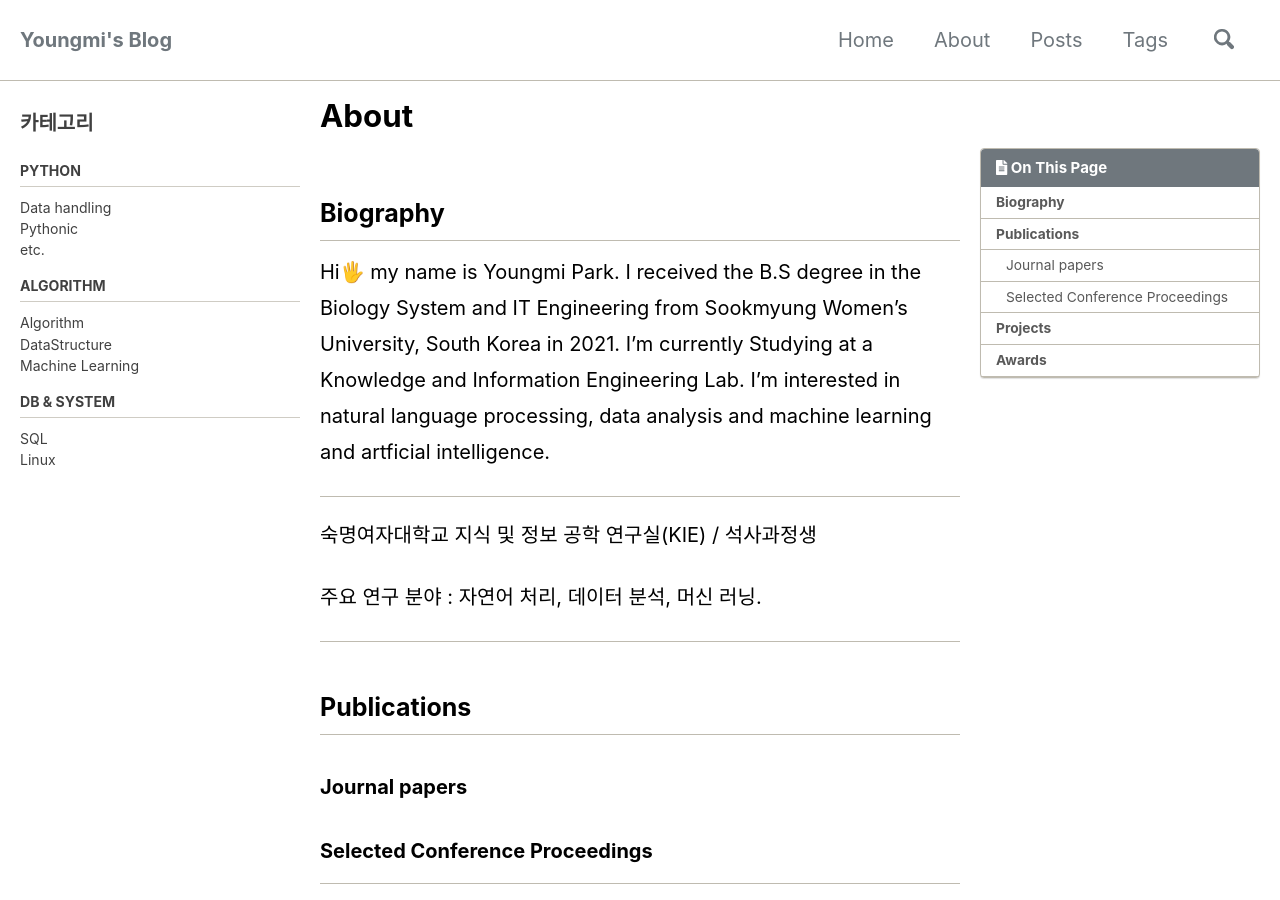
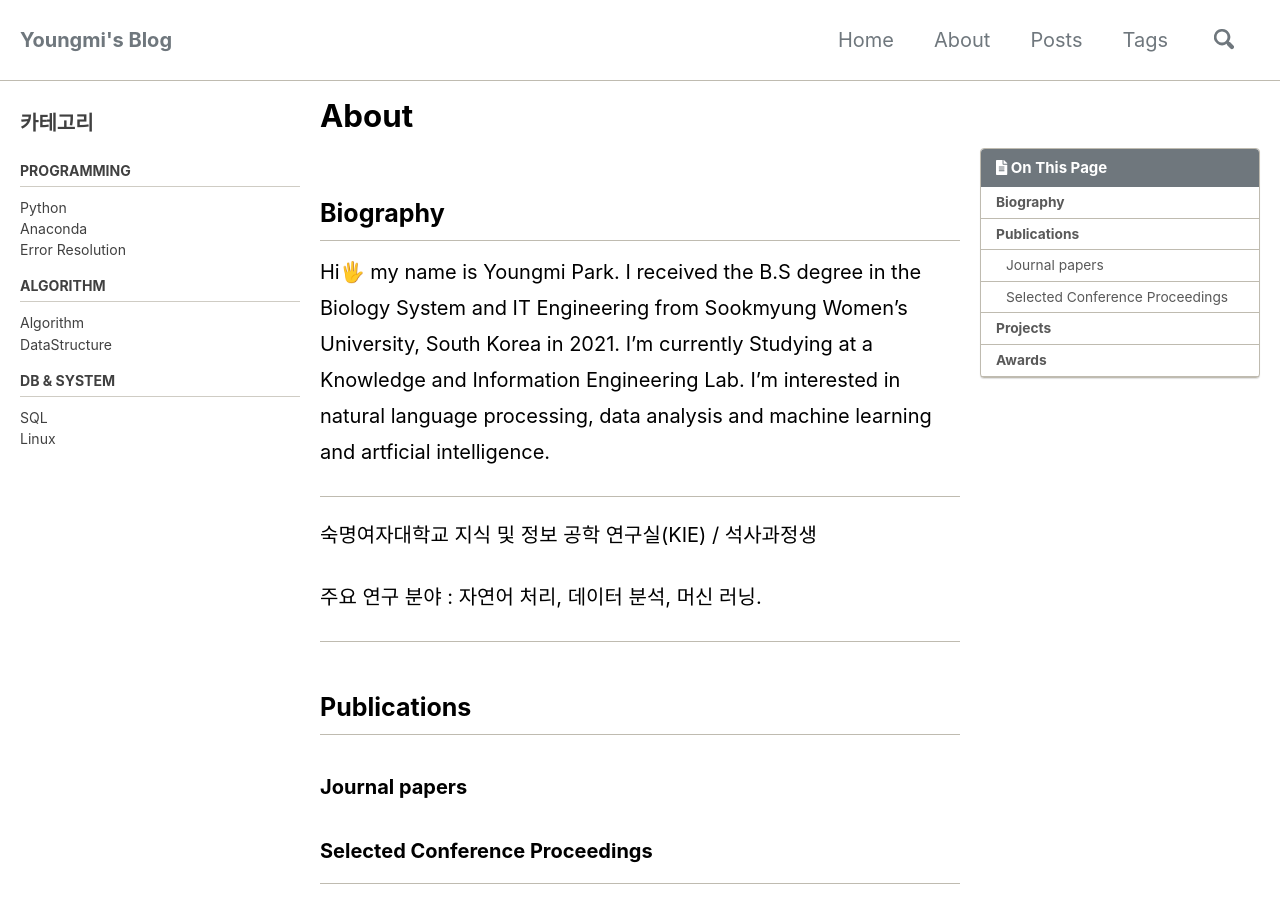
Before and after one commit to Youngmi-Park/Youngmi-Park.github.io, a Jekyll site: the page built from _pages/about.md, in a window 1280 px wide and 900 px high. Built offline with Jekyll 4.4.1, drawn with Linux system fonts in a browser that asks for light colours; nearby versions of some CDN libraries; some web fonts are replaced.

Commit message:
fix categories

```diff
--- a/_data/navigation.yml
+++ b/_data/navigation.yml
@@ -19,22 +19,26 @@ main:
   # - title: "Sitemap"
   #   url: /sitemap/
 sidebar-contents:
-  - title: "Python"
+  - title: "Programming"
     children:
-      - title: "Data handling"
-        url: /categories/#data-handling
-      - title: "Pythonic"
-        url: /categories/#pythonic
-      - title: "etc."
-        url: /categories/#etc
+      - title: "Python"
+        url: /categories/#python
+      - title: "Anaconda"
+        url: /categories/#Anaconda
+      - title: "Error Resolution"
+        url: /categories/#Error-Resolution
   - title: "Algorithm"
     children:
       - title: "Algorithm"
         url: /categories/#Algorithm
       - title: "DataStructure"
         url: /categories/#DataStructure
-      - title: "Machine Learning"
-        url: /categories/#ml
+#  - title: "Machine Learning"
+#    children:
+#      - title: "Algorithm"
+#        url: /categories/#Algorithm
+#      - title: "DataStructure"
+#        url: /categories/#DataStructure
   - title: "DB & System"
     children:
       - title: "SQL"
```
